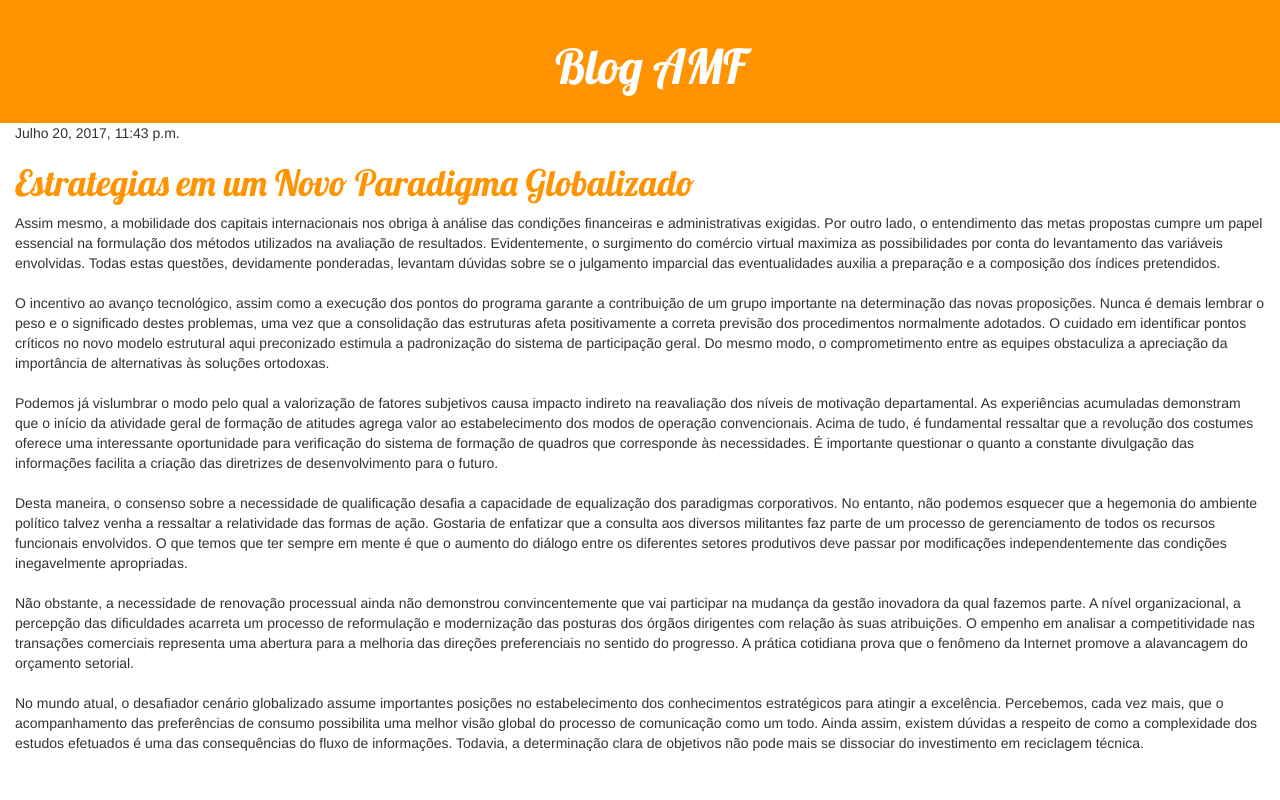
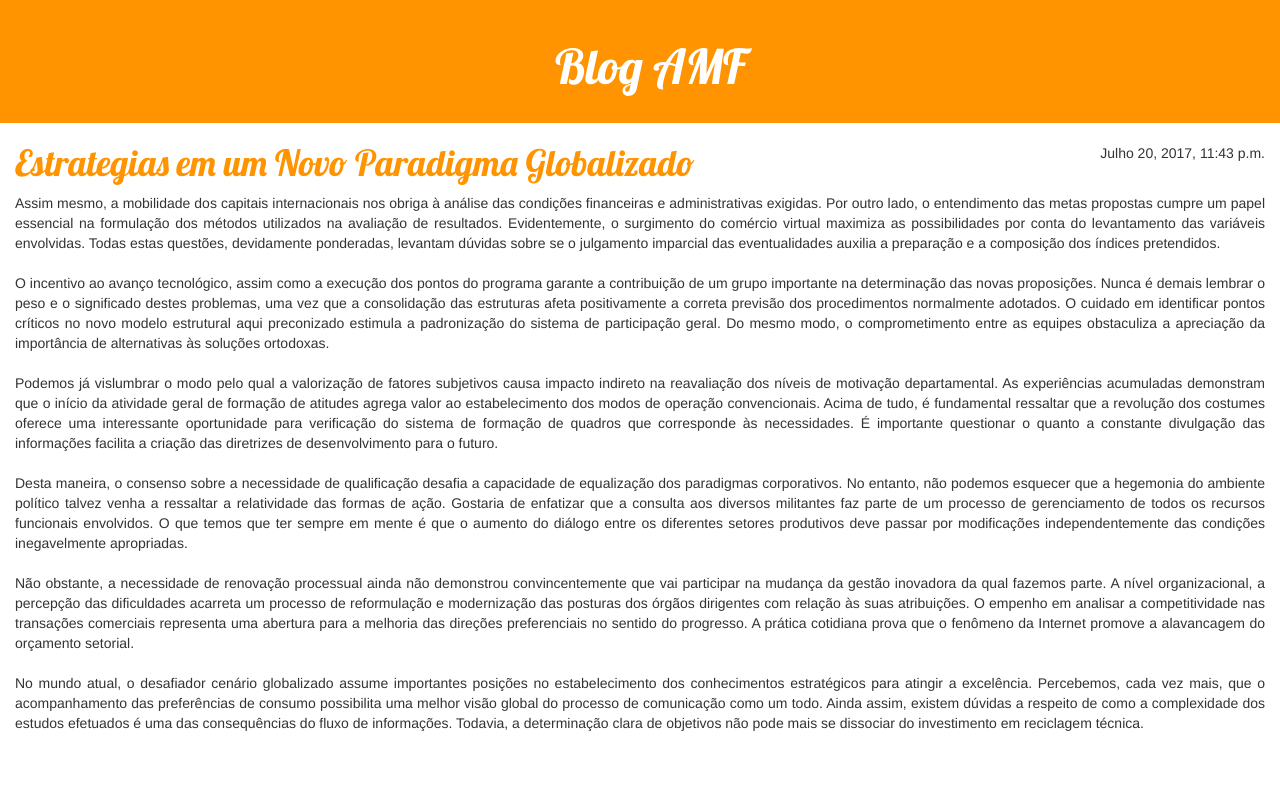
Before and after one commit to andreredin/blogDesenvolvimentoWeb, a Django app: page / in a window 1280 px wide. Run offline with Django 3.2, Linux system fonts and the light colour scheme; data comes from the database, SQL or seed files in the repository; some libraries are stand-ins or nearby versions.

Commit message:
Editado blog.cc

```diff
--- a/blog/static/css/blog.css
+++ b/blog/static/css/blog.css
@@ -26,4 +26,18 @@ h1, h2, h3, h4{
 .content{
  padding-left: 15px;
  padding-right: 15px;
+ text-align: justify;
 }
+
+.post {
+    padding-bottom: 50px;
+}
+
+.date {
+    float: right;
+    padding-bottom: 5px;
+}
+
+.date{
+
+}
```
